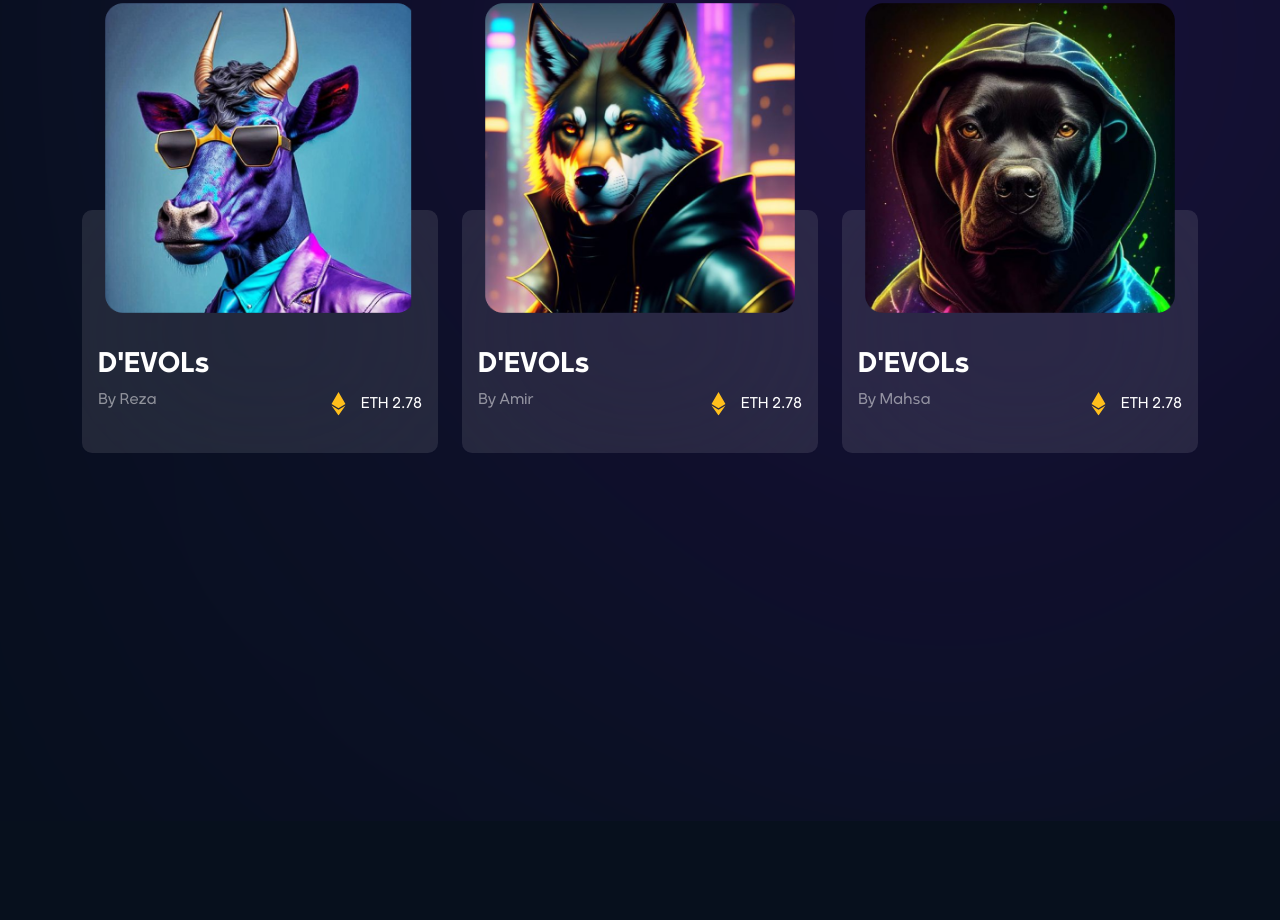
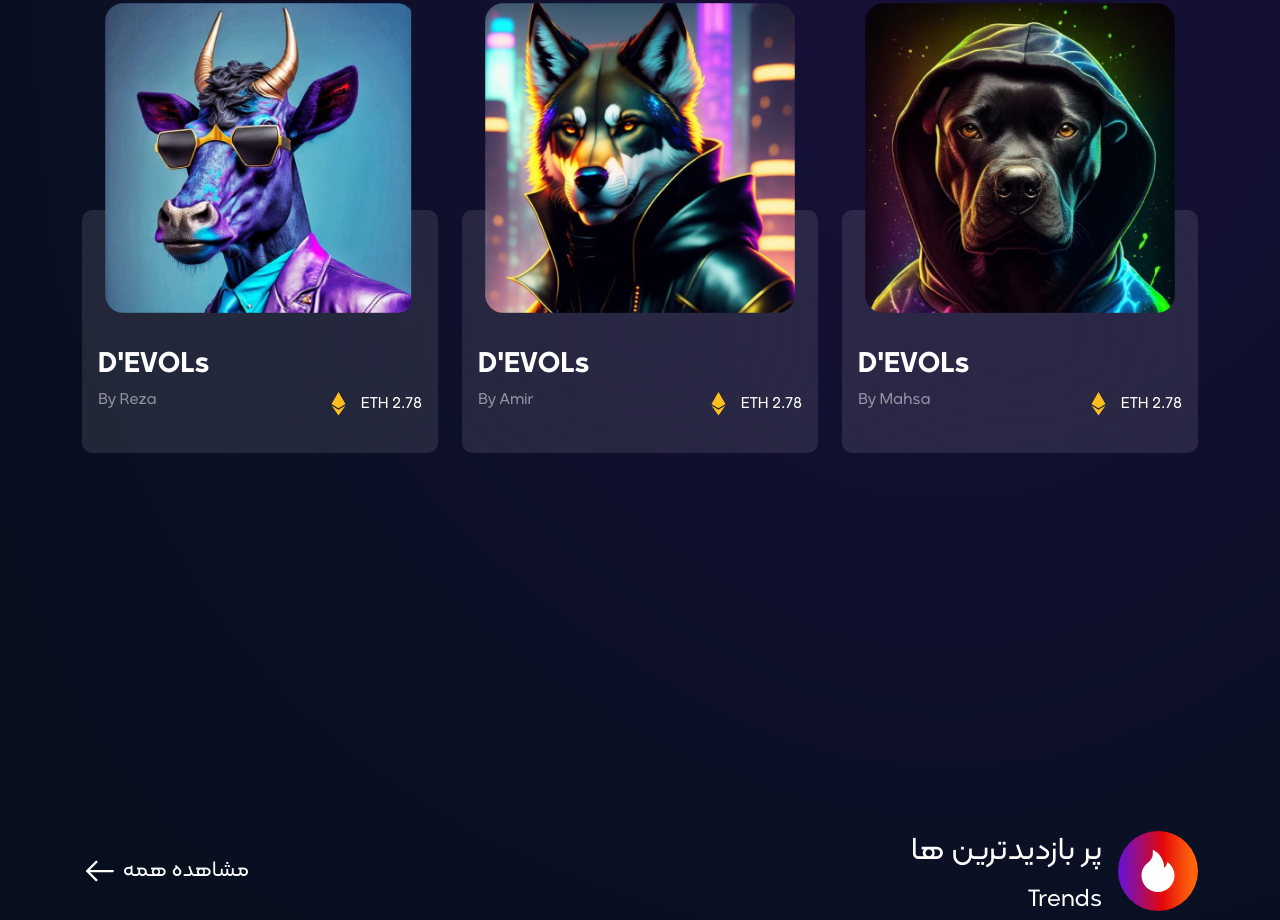
Before and after one commit to mm-tvkl/Complete-Project-8, a website: page index.html in a window 1280 px wide. Shown: the part 2876-3796 px from the top of the page. Before the commit the page ends 3697 px from the top, so only its background shows below. Drawn offline with nearby package versions, Linux system fonts and the light colour scheme; a web font is replaced by a local one.

Commit message:
Top creator title added to project

```diff
--- a/index.html
+++ b/index.html
@@ -847,6 +847,38 @@
         </div>
     </section>
 
+    <!-- Top Creator -->
+    <section class="container-fluid">
+        <div class="container">
+            <!-- Title Section -->
+            <div class="title-section title-section-with-button">
+                <div class="d-flex title-section-logo">
+                    <div class="d-flex align-items-center">
+                        <div class="title-logo">
+                            <svg width="48" height="48" viewBox="0 0 48 48" fill="none" xmlns="http://www.w3.org/2000/svg">
+                                <path d="M39.0984 21.9938C38.1884 19.9456 36.8655 18.1073 35.2125 16.5938L33.8484 15.3422C33.8021 15.3009 33.7464 15.2716 33.6861 15.2568C33.6258 15.2421 33.5628 15.2423 33.5026 15.2576C33.4425 15.2729 33.387 15.3027 33.341 15.3444C33.2951 15.3861 33.2601 15.4385 33.2391 15.4969L32.6297 17.2454C32.25 18.3422 31.5516 19.4625 30.5625 20.5641C30.4969 20.6344 30.4219 20.6532 30.3703 20.6579C30.3188 20.6625 30.2391 20.6532 30.1687 20.5875C30.1031 20.5313 30.0703 20.4469 30.075 20.3625C30.2484 17.5407 29.4047 14.3579 27.5578 10.8938C26.0297 8.01567 23.9062 5.77035 21.2531 4.20473L19.3172 3.06567C19.0641 2.91567 18.7406 3.11254 18.7547 3.40785L18.8578 5.65785C18.9281 7.19535 18.75 8.55473 18.3281 9.68442C17.8125 11.0672 17.0719 12.3516 16.125 13.5047C15.466 14.3061 14.7192 15.031 13.8984 15.6657C11.9217 17.1852 10.3144 19.1322 9.19687 21.361C8.08207 23.6092 7.50136 26.0844 7.5 28.5938C7.5 30.8063 7.93594 32.9485 8.79844 34.9688C9.63125 36.9139 10.8331 38.6793 12.3375 40.1672C13.8563 41.6672 15.6188 42.8485 17.5828 43.6688C19.6172 44.5219 21.7734 44.9532 24 44.9532C26.2266 44.9532 28.3828 44.5219 30.4172 43.6735C32.3764 42.858 34.158 41.6686 35.6625 40.1719C37.1812 38.6719 38.3719 36.9188 39.2016 34.9735C40.0628 32.9587 40.5046 30.7896 40.5 28.5985C40.5 26.311 40.0312 24.0891 39.0984 21.9938Z" fill="white"/>
+                            </svg>
+                        </div>
+                    </div>
+                    <div class="d-flex flex-column justify-content-center">
+                        <h2>پر بازدیدترین ها</h2>
+                        <h4>Trends</h4>
+                    </div>
+                </div>
+
+                <div>
+                    <a href="#" class="seeall-button">
+                        مشاهده همه
+                        <svg width="36" height="36" viewBox="0 0 36 36" fill="none" xmlns="http://www.w3.org/2000/svg">
+                            <path d="M14.355 28.2299C14.07 28.2299 13.785 28.1249 13.56 27.8999L4.45497 18.7949C4.24575 18.5832 4.12842 18.2976 4.12842 17.9999C4.12842 17.7023 4.24575 17.4166 4.45497 17.2049L13.56 8.09993C13.995 7.66493 14.715 7.66493 15.15 8.09993C15.585 8.53493 15.585 9.25493 15.15 9.68993L6.83997 17.9999L15.15 26.3099C15.585 26.7449 15.585 27.4649 15.15 27.8999C14.94 28.1249 14.64 28.2299 14.355 28.2299Z" fill="white"/>
+                            <path d="M30.7499 19.125H5.50488C4.88988 19.125 4.37988 18.615 4.37988 18C4.37988 17.385 4.88988 16.875 5.50488 16.875H30.7499C31.3649 16.875 31.8749 17.385 31.8749 18C31.8749 18.615 31.3649 19.125 30.7499 19.125Z" fill="white"/>
+                        </svg>
+                    </a>
+                </div>
+            </div>
+        </div>
+    </section>
+
     <!-- Bootstrap.bundle.min.js -->
     <script src="./node_modules/bootstrap/dist/js/bootstrap.bundle.min.js"></script>
 </body>
```
